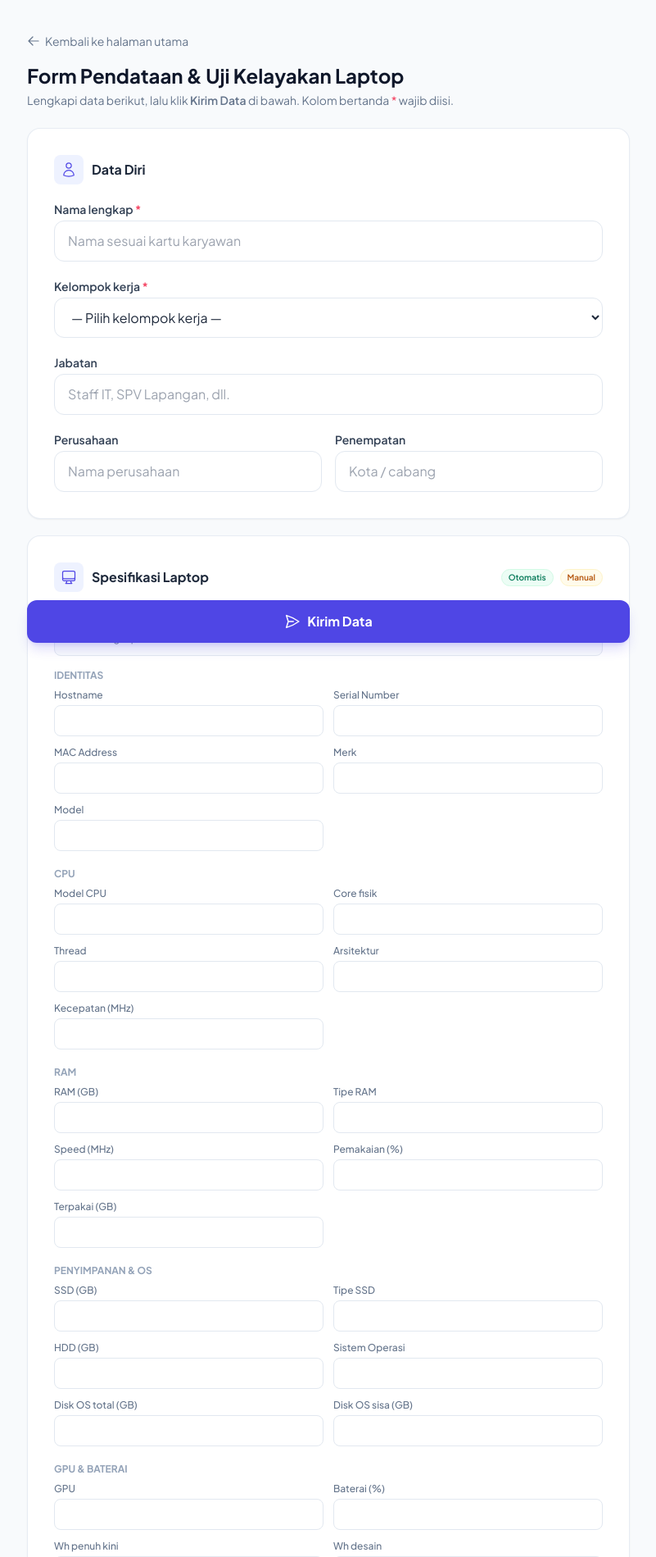
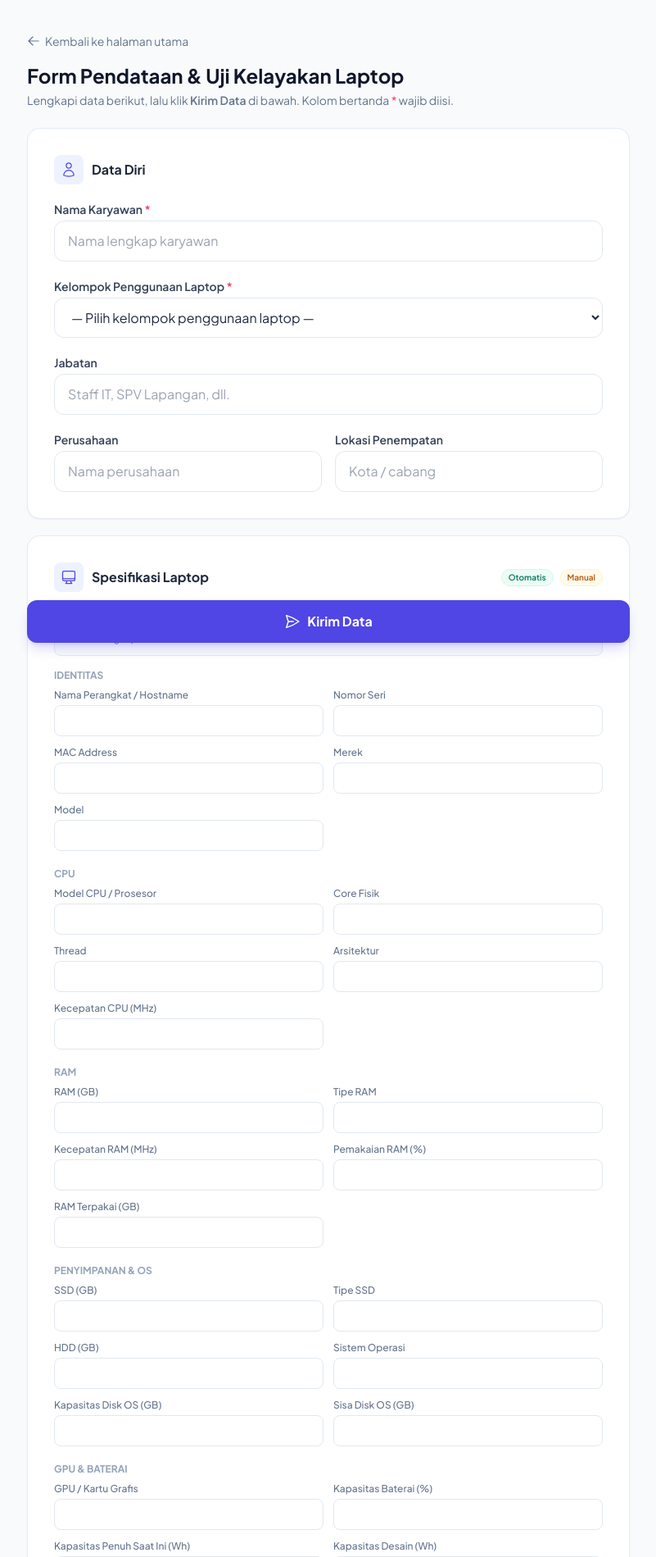
Before and after one commit to itstaffmtani/online-device-inventory, a Flask app: page /form in a window 1280 px wide. Shown: the top 1899 px of the page at 82% size, without its empty margins (239-1040 px from the left). Run offline with Flask 3, Linux system fonts and the light colour scheme; some libraries are stand-ins or nearby versions.

Commit message:
feat: update form labels and placeholders for clarity

```diff
--- a/templates/index.html
+++ b/templates/index.html
@@ -79,19 +79,20 @@
           <div class="space-y-5">
             <div>
               <label class="block text-sm font-semibold text-slate-700 mb-1"
-                >Nama lengkap <span class="text-rose-500">*</span></label
+                >Nama Karyawan <span class="text-rose-500">*</span></label
               >
               <input
                 type="text"
                 id="holder_name"
                 required
-                placeholder="Nama sesuai kartu karyawan"
+                placeholder="Nama lengkap karyawan"
                 class="w-full px-4 py-3 rounded-xl border border-slate-200 focus:outline-none focus:ring-2 focus:ring-indigo-500/20 focus:border-indigo-500"
               />
             </div>
             <div>
               <label class="block text-sm font-semibold text-slate-700 mb-1"
-                >Kelompok kerja <span class="text-rose-500">*</span></label
+                >Kelompok Penggunaan Laptop
+                <span class="text-rose-500">*</span></label
               >
               <select
                 id="work_group"
@@ -99,21 +100,19 @@
                 onchange="toggleOtherGroup()"
                 class="w-full px-4 py-3 rounded-xl border border-slate-200 bg-white focus:outline-none focus:ring-2 focus:ring-indigo-500/20 focus:border-indigo-500"
               >
-                <option value="">— Pilih kelompok kerja —</option>
-                <option value="field">Lapangan &amp; Mobilitas</option>
-                <option value="admin">Administrasi &amp; Operasional</option>
-                <option value="finance">Keuangan / Finance</option>
-                <option value="data_processing">
-                  Pengolahan Data / Analis
-                </option>
-                <option value="management">Manajemen / Manager</option>
-                <option value="it">IT &amp; Development</option>
+                <option value="">— Pilih kelompok penggunaan laptop —</option>
+                <option value="field">Lapangan / Mobilitas</option>
+                <option value="admin">Administrasi / Operasional</option>
+                <option value="finance">Keuangan</option>
+                <option value="data_processing">Pengolahan Data</option>
+                <option value="management">Manajemen / Manajerial</option>
+                <option value="it">IT / Development</option>
                 <option value="other">Lainnya…</option>
               </select>
               <input
                 type="text"
                 id="work_group_other"
-                placeholder="Tuliskan kelompok kerja Anda"
+                placeholder="Tuliskan kelompok penggunaan laptop"
                 class="hidden mt-2 w-full px-4 py-3 rounded-xl border border-slate-200 focus:outline-none focus:ring-2 focus:ring-indigo-500/20 focus:border-indigo-500"
               />
             </div>
@@ -142,7 +141,7 @@
               </div>
               <div>
                 <label class="block text-sm font-semibold text-slate-700 mb-1"
-                  >Penempatan</label
+                  >Lokasi Penempatan</label
                 >
                 <input
                   type="text"
@@ -214,19 +213,21 @@
             >
           </p>
 
-          {% set groups = [ ('Identitas',
-          [('hostname','Hostname'),('serial','Serial Number'),('mac','MAC
-          Address'),('brand','Merk'),('model','Model')]), ('CPU', [('cpu','Model
-          CPU'),('cpu_cores','Core
-          fisik'),('cpu_threads','Thread'),('cpu_arch','Arsitektur'),('cpu_speed_mhz','Kecepatan
-          (MHz)')]), ('RAM', [('ram_gb','RAM (GB)'),('ram_type','Tipe
-          RAM'),('ram_speed_mhz','Speed (MHz)'),('ram_usage_pct','Pemakaian
-          (%)'),('ram_usage_gb','Terpakai (GB)')]), ('Penyimpanan & OS',
-          [('ssd_gb','SSD (GB)'),('ssd_type','Tipe SSD'),('hdd_gb','HDD
-          (GB)'),('os','Sistem Operasi'),('os_total_gb','Disk OS total
-          (GB)'),('os_free_gb','Disk OS sisa (GB)')]), ('GPU & Baterai',
-          [('gpu','GPU'),('battery_pct','Baterai (%)'),('battery_wh_full','Wh
-          penuh kini'),('battery_wh_design','Wh desain')]), ] %}
+          {% set groups = [ ('Identitas', [('hostname','Nama Perangkat /
+          Hostname'),('serial','Nomor Seri'),('mac','MAC
+          Address'),('brand','Merek'),('model','Model')]), ('CPU',
+          [('cpu','Model CPU / Prosesor'),('cpu_cores','Core
+          Fisik'),('cpu_threads','Thread'),('cpu_arch','Arsitektur'),('cpu_speed_mhz','Kecepatan
+          CPU (MHz)')]), ('RAM', [('ram_gb','RAM (GB)'),('ram_type','Tipe
+          RAM'),('ram_speed_mhz','Kecepatan RAM
+          (MHz)'),('ram_usage_pct','Pemakaian RAM (%)'),('ram_usage_gb','RAM
+          Terpakai (GB)')]), ('Penyimpanan & OS', [('ssd_gb','SSD
+          (GB)'),('ssd_type','Tipe SSD'),('hdd_gb','HDD (GB)'),('os','Sistem
+          Operasi'),('os_total_gb','Kapasitas Disk OS (GB)'),('os_free_gb','Sisa
+          Disk OS (GB)')]), ('GPU & Baterai', [('gpu','GPU / Kartu
+          Grafis'),('battery_pct','Kapasitas Baterai
+          (%)'),('battery_wh_full','Kapasitas Penuh Saat Ini
+          (Wh)'),('battery_wh_design','Kapasitas Desain (Wh)')]), ] %}
 
           <div class="space-y-5">
             {% for gname, fields in groups %}
@@ -294,7 +295,7 @@
           <div class="space-y-6">
             <div>
               <label class="block text-sm font-semibold text-slate-700 mb-1"
-                >Nomor Asset Inventaris
+                >Nomor Aset Inventaris
                 <span class="text-slate-400 font-normal"
                   >(opsional)</span
                 ></label
@@ -310,7 +311,7 @@
 
             <div>
               <label class="block text-sm font-semibold text-slate-700 mb-2"
-                >Status laptop</label
+                >Status Kepemilikan Laptop</label
               >
               <div class="grid grid-cols-2 gap-4">
                 <label
@@ -321,6 +322,7 @@
                     name="laptop_status"
                     value="office_inventory"
                     class="hidden"
+                    required
                   />
                   <svg
                     class="w-5 h-5 text-slate-500"
@@ -377,6 +379,7 @@
                     name="physical_condition"
                     value="good"
                     class="hidden"
+                    required
                   />
                   <svg
                     class="w-5 h-5 text-emerald-500"
@@ -446,7 +449,7 @@
 
             <div>
               <label class="block text-sm font-semibold text-slate-700 mb-2"
-                >Kelengkapan</label
+                >Kelengkapan Laptop</label
               >
               <div class="grid grid-cols-1 md:grid-cols-2 gap-2">
                 <label
@@ -494,7 +497,7 @@
             <div>
               <div>
                 <label class="block text-sm font-semibold text-slate-700 mb-1"
-                  >Tahun pembelian</label
+                  >Tahun Pembelian</label
                 >
                 <input
                   type="number"
@@ -509,7 +512,7 @@
 
             <div>
               <label class="block text-sm font-semibold text-slate-700 mb-1"
-                >Kerusakan / keluhan</label
+                >Kerusakan / Keluhan</label
               >
               <textarea
                 id="issues"
@@ -677,12 +680,12 @@
         }
         if (!groupEl.value) {
           flagInvalid(groupEl);
-          alert("Pilih kelompok kerja.");
+          alert("Pilih kelompok penggunaan laptop.");
           return;
         }
         if (groupEl.value === "other" && !otherEl.value.trim()) {
           flagInvalid(otherEl);
-          alert("Tuliskan kelompok kerja pada pilihan Lainnya.");
+          alert("Tuliskan penggunaan laptop pada pilihan Lainnya.");
           return;
         }
 
```
